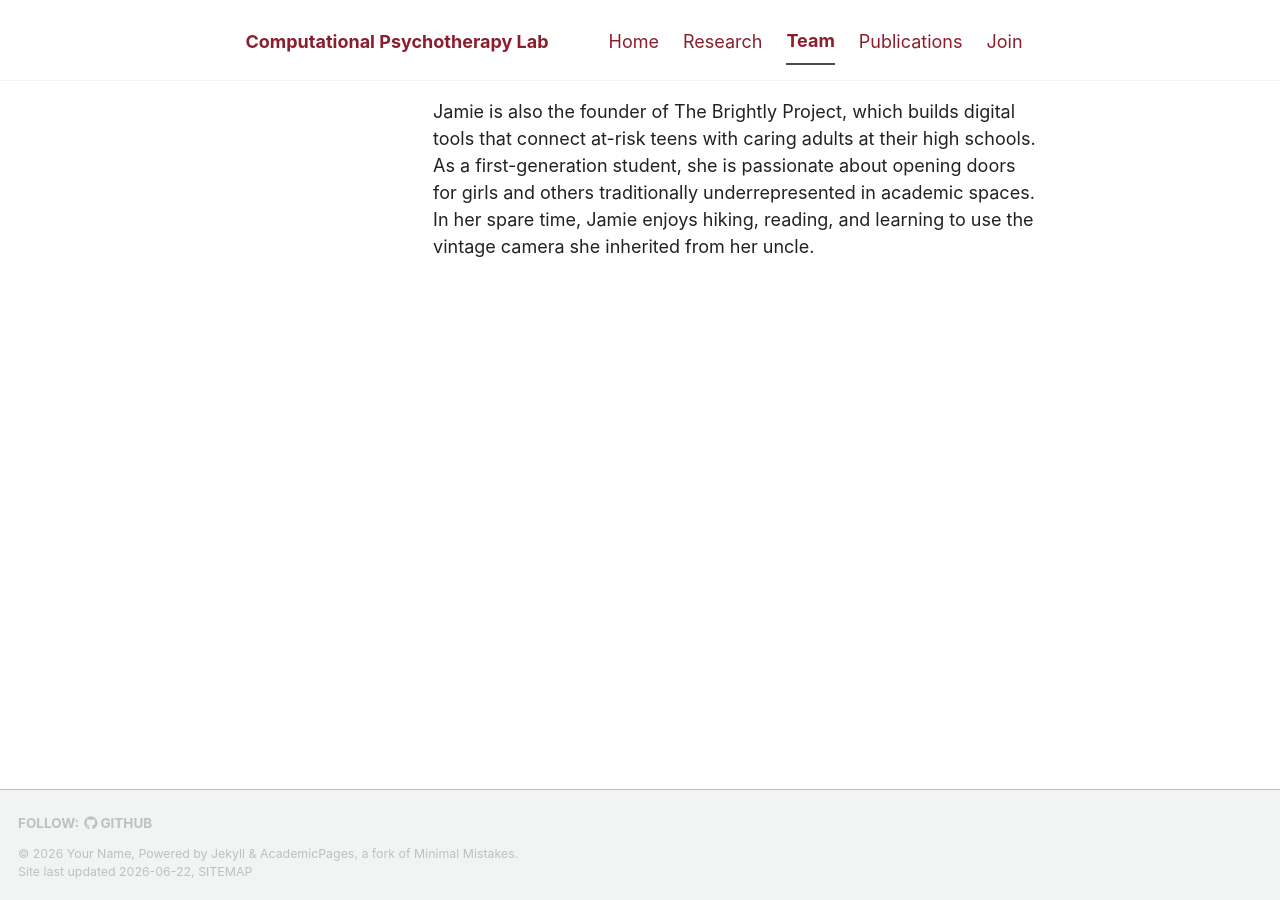
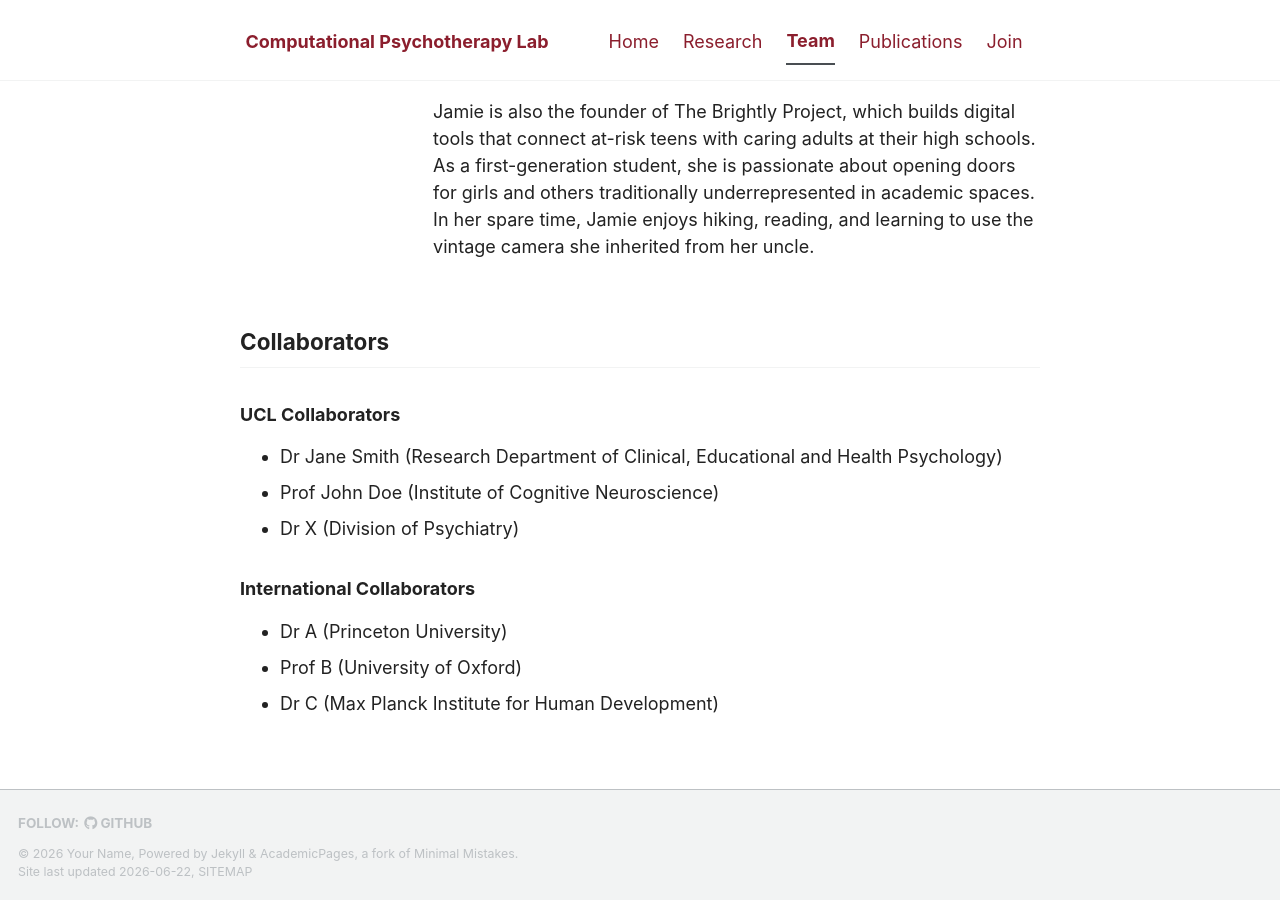
Before and after one commit to IsabelBerwian/CPT-lab, a Jekyll site: the page built from _pages/team.md, in a window 1280 px wide and 900 px high, scrolled down 2395 px. Built offline with Jekyll 4.4.1, drawn with Linux system fonts in a browser that asks for light colours; a script bundle is joined from its source files by our own code; library files that are not in the unit come from our copies.

Commit message:
Add collaborators section to team page

```diff
--- a/_pages/team.md
+++ b/_pages/team.md
@@ -122,3 +122,18 @@ layout: splash
   </div>
 
 </div>
+
+
+## Collaborators
+
+### UCL Collaborators
+
+- Dr Jane Smith (Research Department of Clinical, Educational and Health Psychology)
+- Prof John Doe (Institute of Cognitive Neuroscience)
+- Dr X (Division of Psychiatry)
+
+### International Collaborators
+
+- Dr A (Princeton University)
+- Prof B (University of Oxford)
+- Dr C (Max Planck Institute for Human Development)
```
